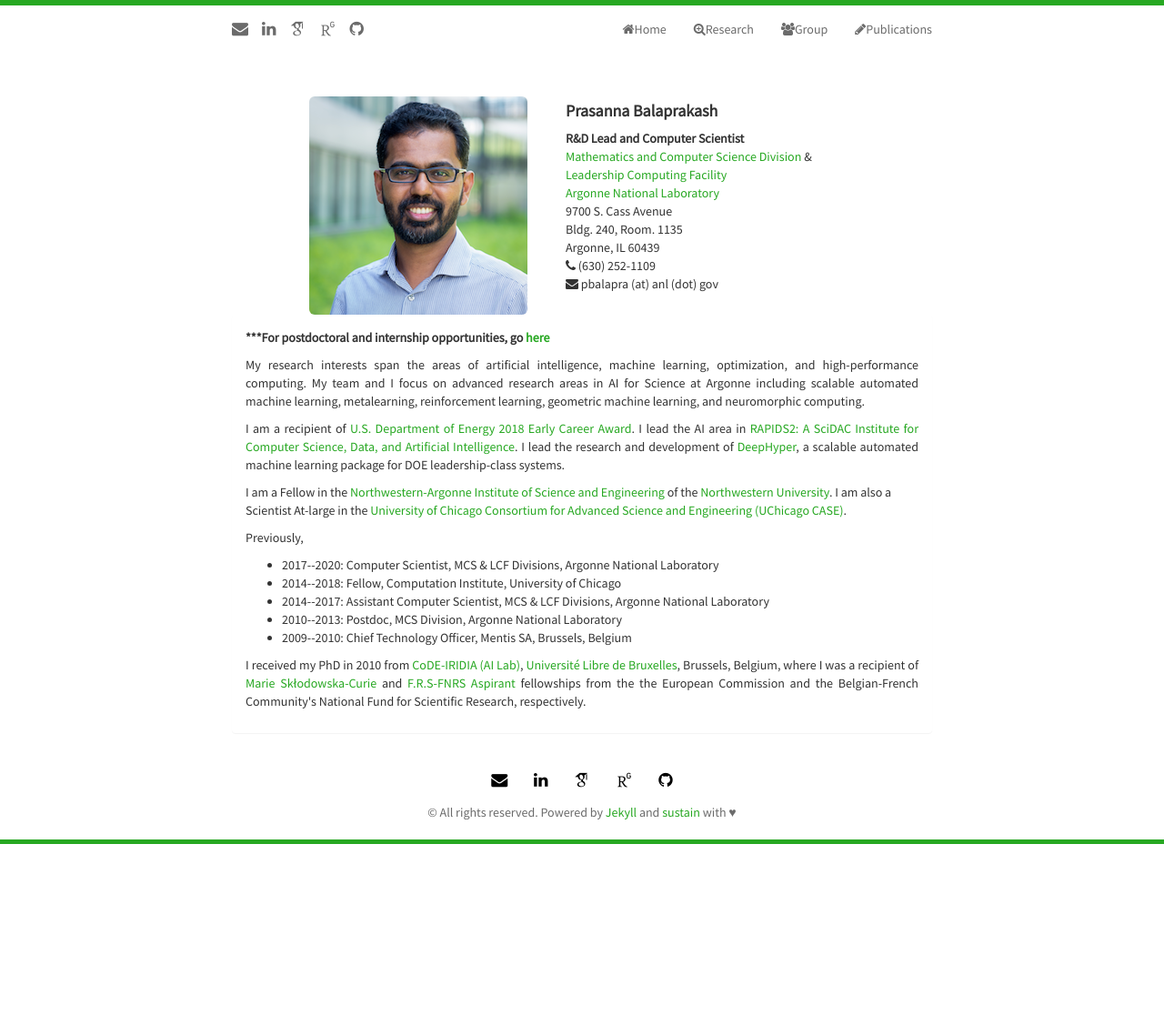
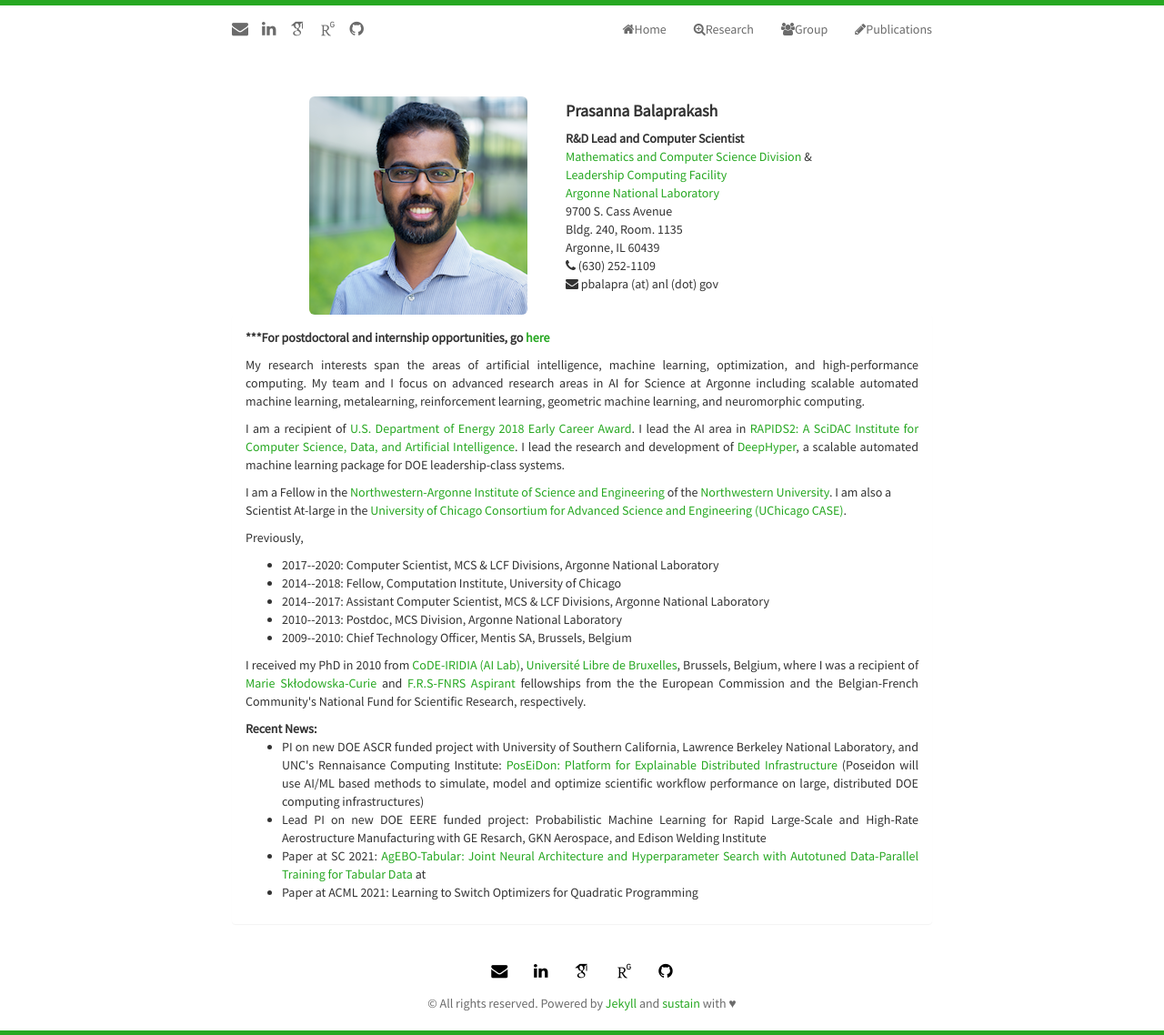
Before and after one commit to pbalapra/pbalapra.github.io, a Jekyll site: the page built from index.html, in a window 1280 px wide. Shown: the whole page at 91% size. Built offline with Jekyll 4.4.1, drawn with Linux system fonts in a browser that asks for light colours; nearby versions of some CDN libraries; some web fonts are replaced; the list of posts is cut into pages by our own code; before the commit the page ends 928 px from its top, so only the background shows below that.

Commit message:
update index

```diff
--- a/index.html
+++ b/index.html
@@ -99,6 +99,13 @@ title: Home Page of Prasanna Balaprakash
                 -->
                 </p>
 
+                <b>Recent News:</b>
+                <ul class="itemize1" align="justify">
+                    <li class="itemize">PI on new DOE ASCR funded project with University of Southern California, Lawrence Berkeley National Laboratory, and UNC's Rennaisance Computing Institute: <a href="https://sites.google.com/view/poseidon-workflows/home" target="blank_">PosEiDon: Platform for Explainable Distributed Infrastructure </a> (Poseidon will use AI/ML based methods to simulate, model and optimize scientific workflow performance on large, distributed DOE computing infrastructures) </li>
+                    <li class="itemize">Lead PI on new DOE EERE funded project: Probabilistic Machine Learning for Rapid Large-Scale and High-Rate Aerostructure Manufacturing with GE Resarch, GKN Aerospace, and Edison Welding Institute </li>
+                    <li class="itemize">Paper at SC 2021: <a href="https://sc21.supercomputing.org/presentation/?id=pap460&sess=sess150" target="blank_"> AgEBO-Tabular: Joint Neural Architecture and Hyperparameter Search with Autotuned Data-Parallel Training for Tabular Data </a> at </li>
+                    <li class="itemize">Paper at ACML 2021: Learning to Switch Optimizers for Quadratic Programming </li>
+                </ul>
             </div>
       </div>
 
```
